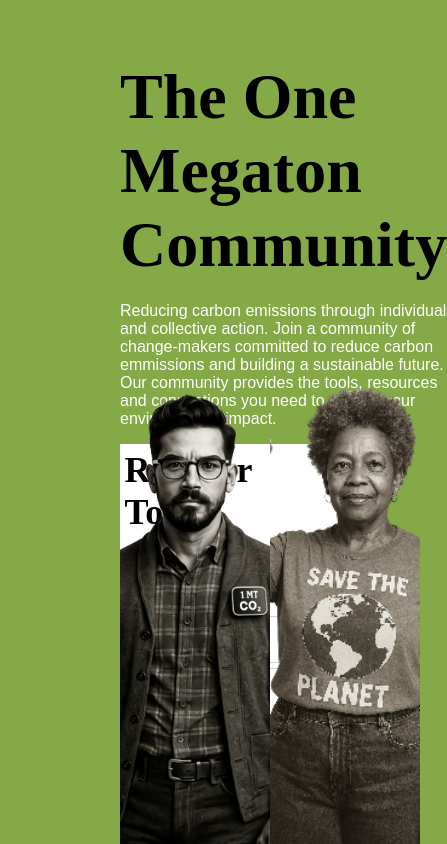
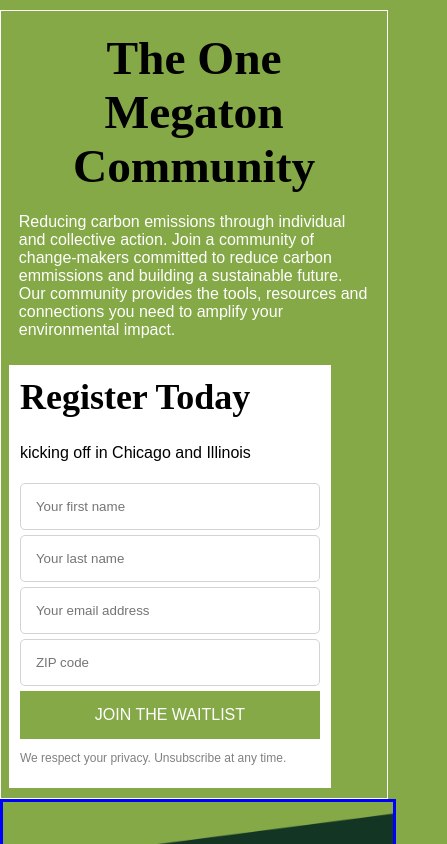
Before and after one commit to GathangaElijah/one-megaton-community, a React (Vite) app in the folder one-megaton-community/: page / in a window 390 px wide. Shown: the top 844 px of the page, 447 px wide, since content can reach past the window. Built offline with nearby package versions, Linux system fonts and the light colour scheme.

Commit message:
feat: style the hero section for responsive design.

```diff
--- a/one-megaton-community/src/App.css
+++ b/one-megaton-community/src/App.css
@@ -6,20 +6,22 @@ html, body {
 .hero-section {
     display: flex;
     flex-flow: row wrap;
-    justify-content: space-between;
-    max-width: 80%;
+    justify-content: center;
+    max-width: 100%;
     max-height: 100vh;
-    margin: 40px 40px 0px 40px;
-    padding: 20px 80px 20px 80px;
+    margin: 10px;
+    border: solid 2px white;
 }
 .hero-section .main-heading {
-  font-size: 64px;
+  font-size: calc(1.5em + 6vw);
+  /* flex: 1 auto; */
+  text-align: center;
 }
 
 article {
     flex: 1 auto;
-    margin-right: 20px;
     max-width: 600px;
+    padding: 10px;
 }
 
 article p {
@@ -29,26 +31,70 @@ article p {
 .community-section {
     margin: 0px 40px 0px 40px;
     padding: 0px 80px 0px 80px;
-    /* max-width: 50%; */
-    /* max-height: 70%; */
-    position: fixed;
+    position: absolute;
     bottom: 0px;
-    z-index: 1;
+    border: solid;
+
 }
 
 footer {
+  position: relative;
   display: block;
-  position: relative;
-  bottom:0px;
-  height: 100%;
+  bottom: 0px;
+  width: 100%;
+  height: 20vh;
   padding: 0;
   margin: 0;
+  border: solid blue;
   overflow: hidden;
 }
 
 footer img {
-  max-width: 100%;
-  height: 100%;
+ position: absolute;
+  left: 0;
+  top: 0;
+  width: 100%;
+  height: 100%; /* Increase height for zoom effect */
   object-fit: cover;
-  display: block;
+
 }
+
+/* Extra small devices */
+@media screen and (max-width: 300px) {
+  .main-heading {
+    font-size: calc(1.5em + 4vw);
+    text-align: center;
+  }
+  article {
+    max-width: 100vw;
+    padding: 1em;
+    text-align: left;
+  }
+
+}
+
+/* Small devices (phones) */
+@media screen and (max-width: 600px) {
+  .hero-section {
+    flex-direction: column;
+    justify-content: center;
+    align-items: stretch;
+    padding: 10px 2vw;
+    margin: 10px 0 0 0;
+    max-width: 100vw;
+    border-width: 1px;
+  }
+
+/* Tablets */
+@media screen and (max-width: 900px) {
+  .hero-section {
+    max-width: 95vw;
+    padding: 10px 2vw;
+  }
+  .community-section {
+    padding: 0 2vw;
+    margin: 0;
+    width: 100vw;
+  }
+}
+}
```
